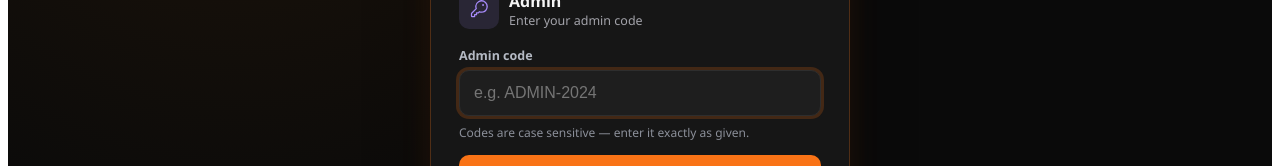
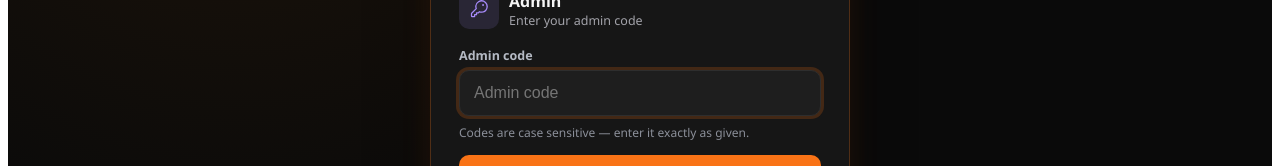
Before and after one commit to dillonmcqueen-ux/Flha-app, a React (Vite) app: page / in a window 1280 px wide. Both pictures are taken after a click on the button "Admin". Shown: the part 367-533 px from the top of the page. Built offline with nearby package versions, Linux system fonts and the light colour scheme.

Commit message:
Remove fake admin code example from login placeholder
Co-Authored-By: Claude Sonnet 5 <noreply@anthropic.com>
Claude-Session: https://claude.ai/code/session_01C4EL2r3q5SXLRm7sUS2urP

```diff
--- a/src/Login.jsx
+++ b/src/Login.jsx
@@ -587,7 +587,7 @@ export default function Login() {
               className="text-input"
               style={styles.input}
               type="text"
-              placeholder={role === "admin" ? "e.g. ADMIN-2024" : "e.g. FORA-1234"}
+              placeholder={role === "admin" ? "Admin code" : "e.g. FORA-1234"}
               value={code}
               onChange={e => setCode(e.target.value)}
               onKeyDown={e => { if (e.key === "Enter") handleSubmit(); }}
```
